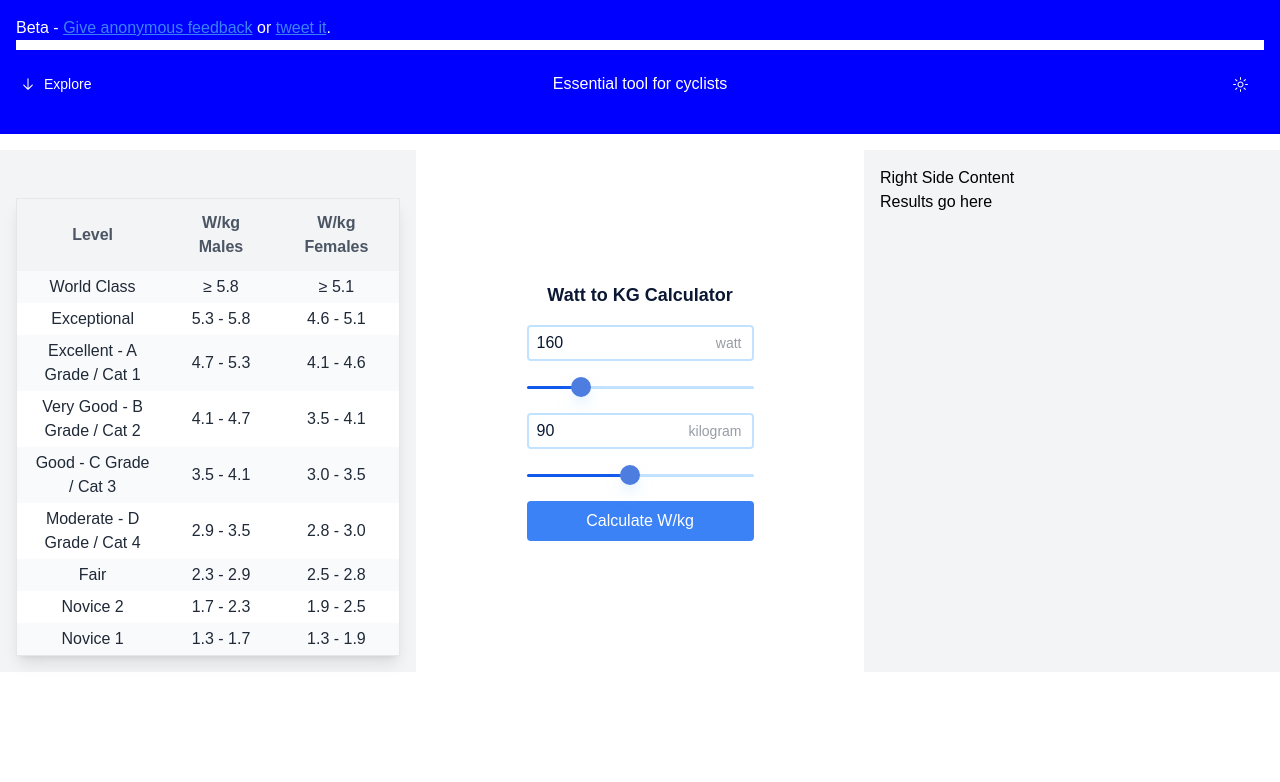
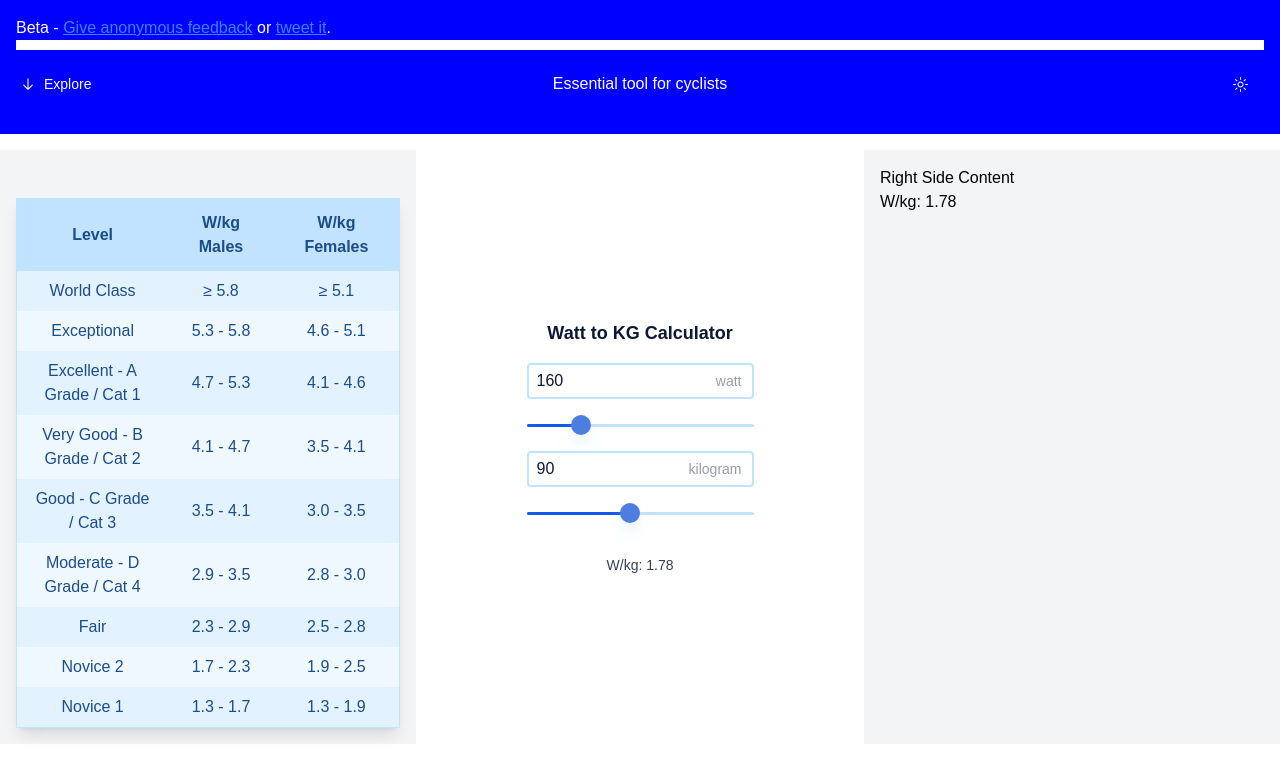
Before and after one commit to Roysignaler/wkg, a Next.js app: page / in a window 1280 px wide. Shown: the top 782 px of the page. Built offline with nearby package versions, Linux system fonts and the light colour scheme.

Commit message:
Make changes to design

```diff
--- a/package.json
+++ b/package.json
@@ -13,6 +13,7 @@
     "@radix-ui/react-icons": "^1.3.0",
     "@radix-ui/react-slider": "^1.2.1",
     "@radix-ui/react-slot": "^1.1.0",
+    "@radix-ui/react-toggle-group": "^1.1.0",
     "class-variance-authority": "^0.7.0",
     "clsx": "^2.1.1",
     "lucide-react": "^0.454.0",
--- a/src/app/components/WattToKgCalculator.tsx
+++ b/src/app/components/WattToKgCalculator.tsx
@@ -1,32 +1,32 @@
 "use client";
 
-import { useState } from "react";
-import * as Slider from "@/components/ui/slider";
+import { useState, useEffect } from "react";
 import CustomSlider from "./CustomSlider";
 
 interface WattToKgCalculatorProps {
   isWarmTheme: boolean;
+  result: string;
+  setResult: (value: string) => void;
 }
 
 export default function WattToKgCalculator({
   isWarmTheme,
+  result,
+  setResult,
 }: WattToKgCalculatorProps) {
   const [watts, setWatts] = useState("160");
   const [kg, setKg] = useState("90");
-  const [result, setResult] = useState("");
 
-  const handleCalculate = () => {
+  // Calculate W/kg whenever watts or kg changes
+  useEffect(() => {
     if (kg && watts) {
       const wattsPerKg = parseFloat(watts) / parseFloat(kg);
       setResult(`W/kg: ${wattsPerKg.toFixed(2)}`);
     } else {
       setResult("Please enter both watts and kg.");
     }
-  };
+  }, [watts, kg, setResult]);
 
-  const handleSliderChange = (value: number) => {
-    setWatts(value.toString()); // Update watts when slider moves
-  };
   const handleSliderChangeWatts = (value: number) => setWatts(value.toString());
   const handleSliderChangeKg = (value: number) => setKg(value.toString());
 
@@ -40,7 +40,7 @@ export default function WattToKgCalculator({
         Watt to KG Calculator
       </h2>
 
-      {/* Watts Slider - starts at 160 */}
+      {/* Watts Input - with "watt" label */}
       <div className="relative w-full max-w-xs">
         <input
           type="number"
@@ -62,11 +62,11 @@ export default function WattToKgCalculator({
         onValueChange={(value) => handleSliderChangeWatts(value[0])}
         max={750}
         step={1}
-        defaultValue={160} // Starts at 160
+        defaultValue={160}
         isWarmTheme={isWarmTheme}
       />
 
-      {/* Kg Slider - starts at 90 */}
+      {/* Kg Input - with "kg" label */}
       <div className="relative w-full max-w-xs">
         <input
           type="number"
@@ -88,19 +88,11 @@ export default function WattToKgCalculator({
         onValueChange={(value) => handleSliderChangeKg(value[0])}
         max={200}
         step={1}
-        defaultValue={90} // Starts at 90
+        defaultValue={90}
         isWarmTheme={isWarmTheme}
       />
 
-      <button
-        onClick={handleCalculate}
-        className={`${
-          isWarmTheme ? "bg-[#F94807]" : "bg-blue-500"
-        } text-white px-4 py-2 rounded w-full max-w-xs`}
-      >
-        Calculate W/kg
-      </button>
-
+      {/* Result displayed here in main content */}
       {result && <p className="mt-4 text-sm text-gray-700">{result}</p>}
     </div>
   );
--- a/src/app/page.tsx
+++ b/src/app/page.tsx
@@ -8,6 +8,7 @@ import CyclingPerformanceTable from "@/components/ui/watt-per-kilo-table";
 
 export default function Home() {
   const [isWarmTheme, setIsWarmTheme] = useState(false);
+  const [result, setResult] = useState(""); // Lifted state for result
 
   // Toggle theme handler
   const toggleTheme = () => setIsWarmTheme((prev) => !prev);
@@ -82,20 +83,24 @@ export default function Home() {
         {/* Center content - Show first on mobile */}
         <div className="order-1 md:order-2 p-4 flex justify-center items-center">
           <p id="main-content" className={isWarmTheme ? "" : ""}>
-            <WattToKgCalculator isWarmTheme={isWarmTheme} />
+            <WattToKgCalculator
+              isWarmTheme={isWarmTheme}
+              result={result}
+              setResult={setResult}
+            />
           </p>
         </div>
 
         {/* Left side - Show second on mobile */}
         <div className="order-2 md:order-1 p-4 bg-gray-100">
-          <CyclingPerformanceTable />
+          <CyclingPerformanceTable isWarmTheme={isWarmTheme} />
         </div>
 
         {/* Right side - Show third on mobile */}
         <div className="order-3 md:order-3 p-4 bg-gray-100">
           <p>Right Side Content</p>
           <div>
-            <p>Results go here</p>
+            <p>{result ? result : "Results go here"}</p>
           </div>
         </div>
       </main>
--- a/src/components/ui/watt-per-kilo-table.tsx
+++ b/src/components/ui/watt-per-kilo-table.tsx
@@ -1,6 +1,12 @@
 import React from "react";
 
-const CyclingPerformanceTable = () => {
+interface CyclingPerformanceTableProps {
+  isWarmTheme: boolean;
+}
+
+const CyclingPerformanceTable = ({
+  isWarmTheme,
+}: CyclingPerformanceTableProps) => {
   const data = [
     { level: "World Class", maleWkg: "≥ 5.8", femaleWkg: "≥ 5.1" },
     { level: "Exceptional", maleWkg: "5.3 - 5.8", femaleWkg: "4.6 - 5.1" },
@@ -31,30 +37,71 @@ const CyclingPerformanceTable = () => {
 
   return (
     <div className="flex justify-center mt-8">
-      <table className="min-w-full border border-gray-200 shadow-lg">
+      <table
+        className={`min-w-full border shadow-lg ${
+          isWarmTheme
+            ? "border-[#FFD8C2] bg-[#FFF2E5]"
+            : "border-[#C2E3FF] bg-[#EBF5FF]"
+        }`}
+      >
         <thead>
-          <tr className="bg-gray-100">
-            <th className="px-6 py-3 text-center text-gray-600 font-semibold">
+          <tr className={isWarmTheme ? "bg-[#FFD8C2]" : "bg-[#C2E3FF]"}>
+            <th
+              className={`px-6 py-3 text-center font-semibold ${
+                isWarmTheme ? "text-[#8B4000]" : "text-[#1B4D89]"
+              }`}
+            >
               Level
             </th>
-            <th className="px-6 py-3 text-center text-gray-600 font-semibold">
+            <th
+              className={`px-6 py-3 text-center font-semibold ${
+                isWarmTheme ? "text-[#8B4000]" : "text-[#1B4D89]"
+              }`}
+            >
               W/kg Males
             </th>
-            <th className="px-6 py-3 text-center text-gray-600 font-semibold">
+            <th
+              className={`px-6 py-3 text-center font-semibold ${
+                isWarmTheme ? "text-[#8B4000]" : "text-[#1B4D89]"
+              }`}
+            >
               W/kg Females
             </th>
           </tr>
         </thead>
         <tbody>
           {data.map((row, index) => (
-            <tr key={index} className="even:bg-white odd:bg-gray-50">
-              <td className="px-4 py-1 text-center text-gray-800 font-medium">
+            <tr
+              key={index}
+              className={
+                isWarmTheme
+                  ? index % 2 === 0
+                    ? "bg-[#FFEBD4]"
+                    : "bg-[#FFF7E8]"
+                  : index % 2 === 0
+                  ? "bg-[#E3F2FF]"
+                  : "bg-[#F0F8FF]"
+              }
+            >
+              <td
+                className={`px-4 py-2 text-center font-medium ${
+                  isWarmTheme ? "text-[#8B4000]" : "text-[#1B4D89]"
+                }`}
+              >
                 {row.level}
               </td>
-              <td className="px-4 py-1 text-center text-gray-800">
+              <td
+                className={`px-4 py-2 text-center ${
+                  isWarmTheme ? "text-[#8B4000]" : "text-[#1B4D89]"
+                }`}
+              >
                 {row.maleWkg}
               </td>
-              <td className="px-4 py-1 text-center text-gray-800">
+              <td
+                className={`px-4 py-2 text-center ${
+                  isWarmTheme ? "text-[#8B4000]" : "text-[#1B4D89]"
+                }`}
+              >
                 {row.femaleWkg}
               </td>
             </tr>
```
Also changed, not shown: src/components/ui/slider.tsx (+7 -7 lines), 1 other file (tests, documents, lock files or other folders).
